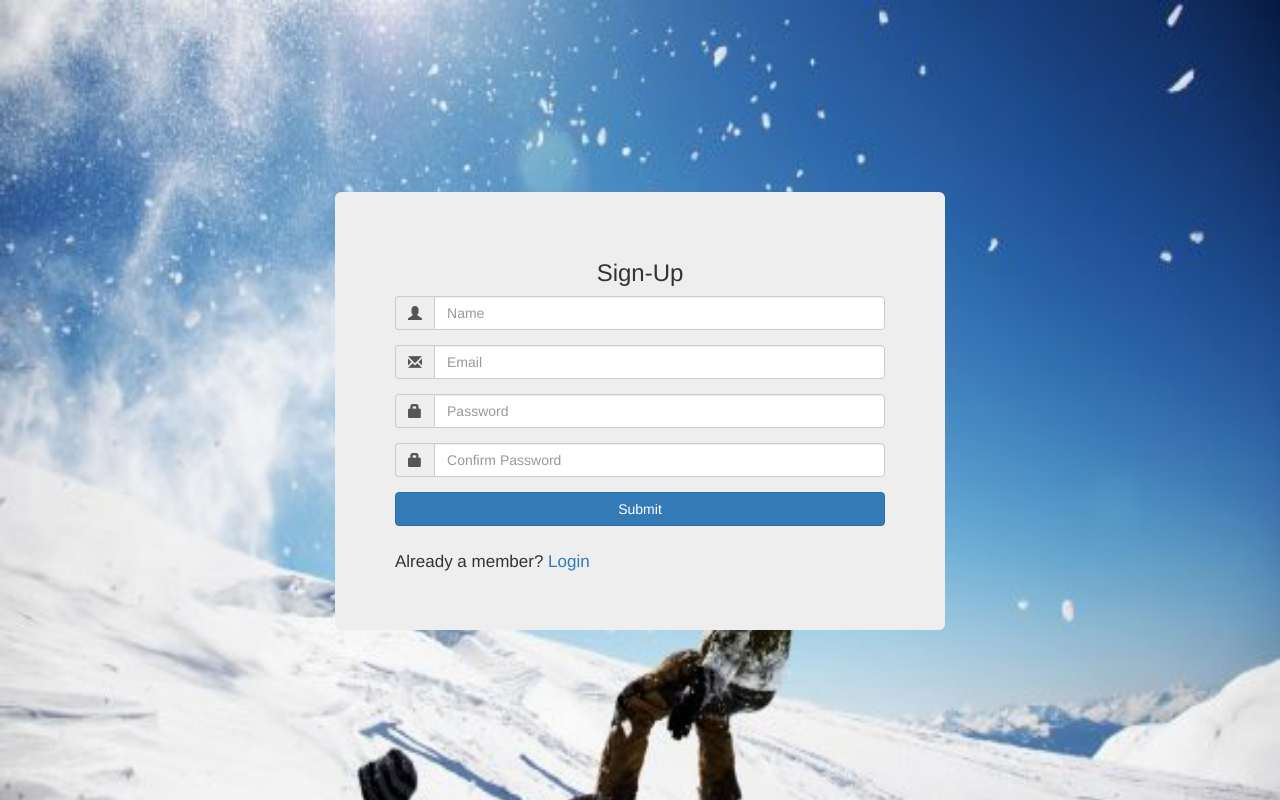
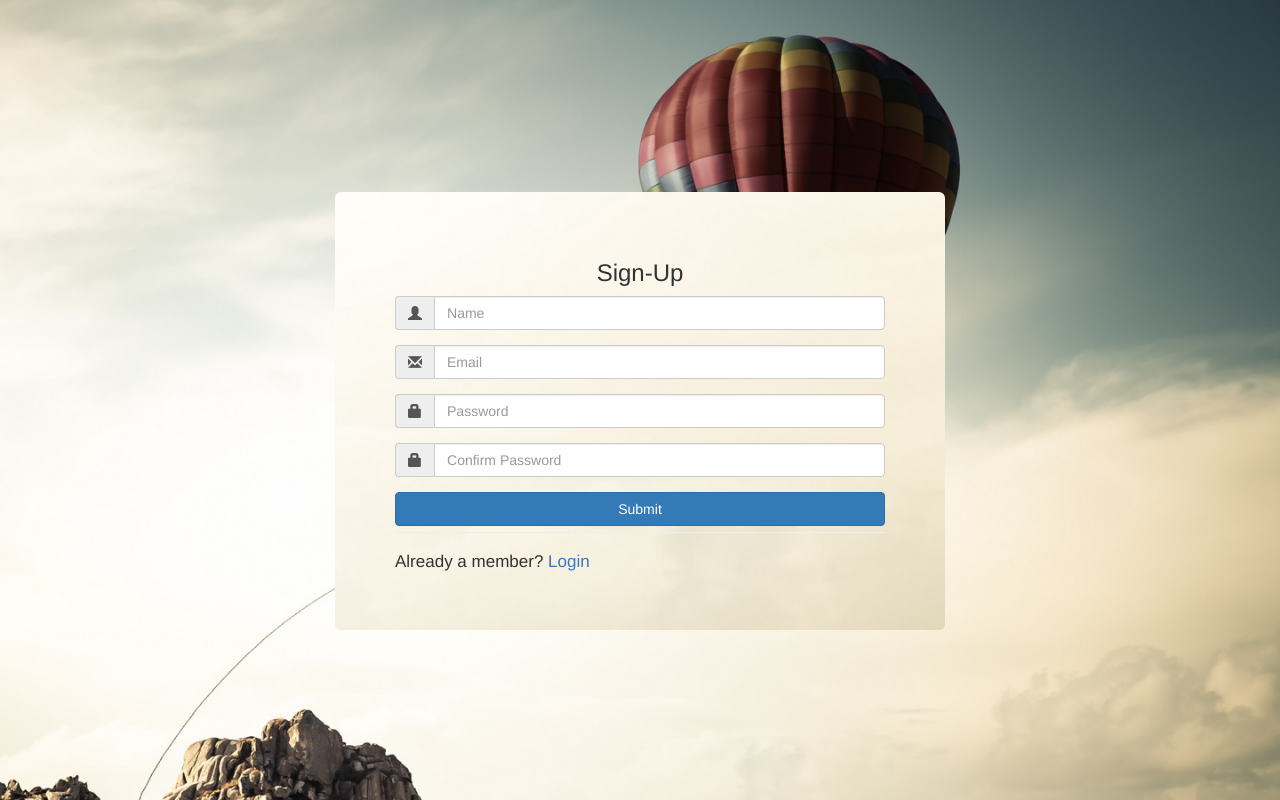
Before and after one commit to MDKola/bucketlist, a Flask app: page /register in a window 1280 px wide. Run offline with Flask 2, Linux system fonts and the light colour scheme; some libraries are stand-ins or nearby versions.

Commit message:
Add more styling

```diff
--- a/templates/register.html
+++ b/templates/register.html
@@ -10,9 +10,15 @@
   <script src="https://maxcdn.bootstrapcdn.com/bootstrap/3.3.7/js/bootstrap.min.js"></script>
    <style>
   body{
-      background-image: url("../static/images/cover1.jpg");
-      background-image: 100%;
-      background-size: 100% 130%;
+       background-image: url("../static/images/cover.jpg");
+      background-size: cover;
+      background-repeat: no-repeat;
+      background-size:100 auto;
+   }
+   .jumbotron{
+    background-image: url("../static/images/cover10.jpg");
+    background-repeat: no-repeat;
+    background-size: cover;
    }
   </style>
 
```
